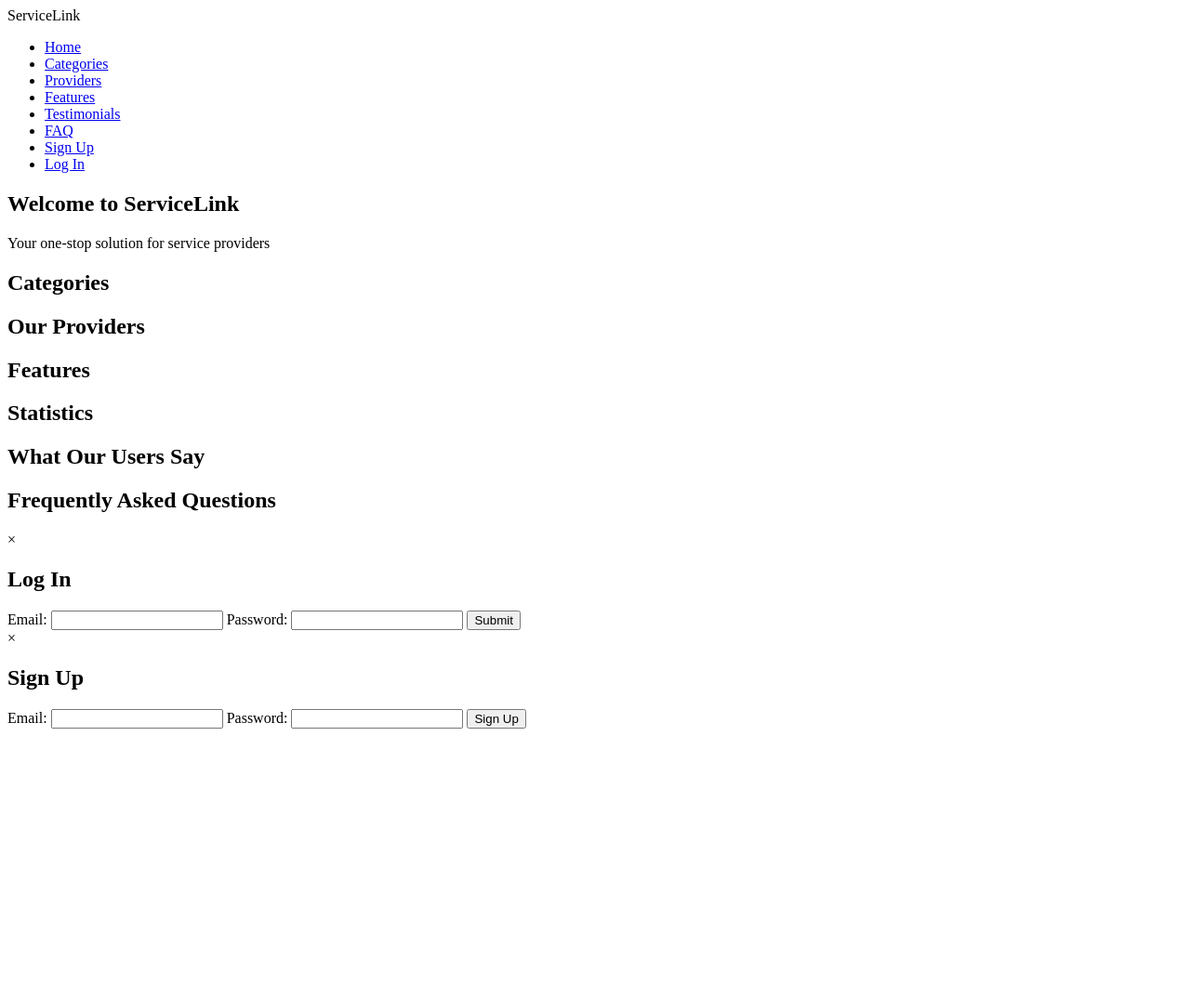
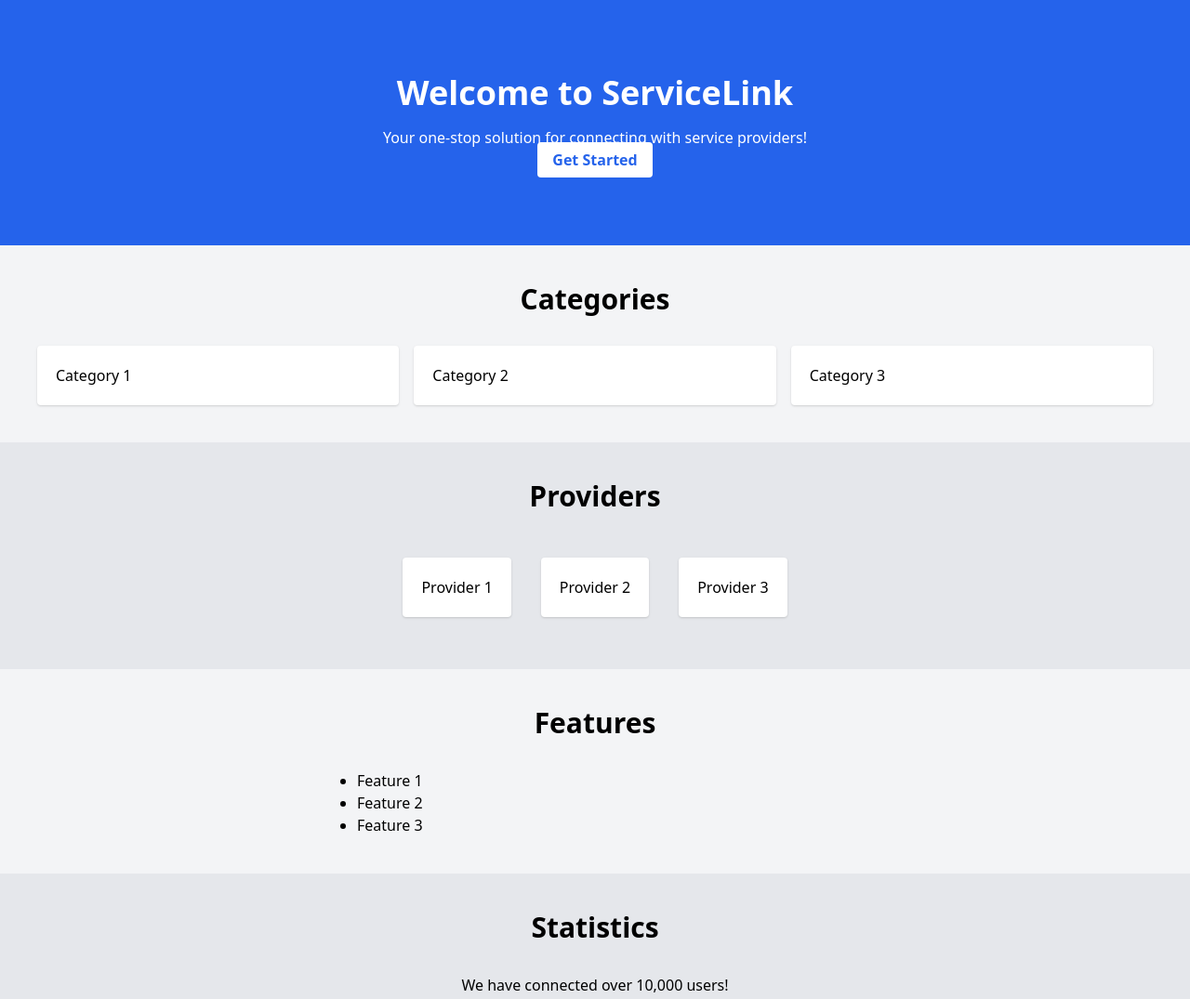
Before and after one commit to Felz-love/ServiceLink, a plain HTML site: page index.html in a window 1280 px wide. Shown: the top 1075 px of the page at 93% size. Before the commit the page ends 800 px from the top, so only its background shows below. Drawn offline with nearby package versions, Linux system fonts and the light colour scheme.

Commit message:
Updated index.html with a complete professional landing page design

```diff
--- a/index.html
+++ b/index.html
@@ -3,114 +3,86 @@
 <head>
     <meta charset="UTF-8">
     <meta name="viewport" content="width=device-width, initial-scale=1.0">
+    <link href="https://cdn.jsdelivr.net/npm/tailwindcss@2.2.19/dist/tailwind.min.css" rel="stylesheet">
     <title>Landing Page</title>
-    <link rel="stylesheet" href="styles.css"> <!-- Link to a CSS file for styles -->
 </head>
-<body>
-
-    <!-- Navbar -->
-    <nav>
-        <div class="logo">ServiceLink</div>
-        <ul>
-            <li><a href="#hero">Home</a></li>
-            <li><a href="#categories">Categories</a></li>
-            <li><a href="#providers">Providers</a></li>
-            <li><a href="#features">Features</a></li>
-            <li><a href="#testimonials">Testimonials</a></li>
-            <li><a href="#faq">FAQ</a></li>
-            <li><a href="#signup" onclick="openModal('signupModal')">Sign Up</a></li>
-            <li><a href="#login" onclick="openModal('loginModal')">Log In</a></li>
-        </ul>
-    </nav>
-
+<body class="bg-gray-100">
     <!-- Hero Section -->
-    <section id="hero">
-        <h1>Welcome to ServiceLink</h1>
-        <p>Your one-stop solution for service providers</p>
+    <section class="bg-blue-600 text-white text-center p-20">
+        <h1 class="text-4xl font-bold">Welcome to ServiceLink</h1>
+        <p class="mt-4">Your one-stop solution for connecting with service providers!</p>
+        <a href="#" class="mt-8 bg-white text-blue-600 font-bold py-2 px-4 rounded">Get Started</a>
     </section>
 
-    <!-- Categories Section -->
-    <section id="categories">
-        <h2>Categories</h2>
-        <div class="category-list">
-            <!-- Categories will be populated here -->
+    <!-- Categories -->
+    <section class="p-10">
+        <h2 class="text-3xl text-center font-bold mb-8">Categories</h2>
+        <div class="grid grid-cols-1 md:grid-cols-3 gap-4">
+            <div class="bg-white p-5 rounded shadow">Category 1</div>
+            <div class="bg-white p-5 rounded shadow">Category 2</div>
+            <div class="bg-white p-5 rounded shadow">Category 3</div>
         </div>
     </section>
 
-    <!-- Providers Section -->
-    <section id="providers">
-        <h2>Our Providers</h2>
-        <div class="provider-list">
-            <!-- Provider details will be populated here -->
+    <!-- Providers -->
+    <section class="p-10 bg-gray-200">
+        <h2 class="text-3xl text-center font-bold mb-8">Providers</h2>
+        <div class="flex flex-wrap justify-center">
+            <div class="bg-white m-4 p-5 rounded shadow">Provider 1</div>
+            <div class="bg-white m-4 p-5 rounded shadow">Provider 2</div>
+            <div class="bg-white m-4 p-5 rounded shadow">Provider 3</div>
         </div>
     </section>
 
-    <!-- Features Section -->
-    <section id="features">
-        <h2>Features</h2>
-        <div class="feature-list">
-            <!-- Features will be listed here -->
+    <!-- Features -->
+    <section class="p-10">
+        <h2 class="text-3xl text-center font-bold mb-8">Features</h2>
+        <ul class="list-disc mx-auto max-w-lg">
+            <li>Feature 1</li>
+            <li>Feature 2</li>
+            <li>Feature 3</li>
+        </ul>
+    </section>
+
+    <!-- Statistics -->
+    <section class="p-10 bg-gray-200">
+        <h2 class="text-3xl text-center font-bold mb-8">Statistics</h2>
+        <p class="text-center">We have connected over 10,000 users!</p>
+    </section>
+
+    <!-- Testimonials -->
+    <section class="p-10">
+        <h2 class="text-3xl text-center font-bold mb-8">Testimonials</h2>
+        <blockquote class="max-w-lg mx-auto text-center italic">"This service has changed my life!" - Happy Customer</blockquote>
+    </section>
+
+    <!-- FAQ -->
+    <section class="p-10 bg-gray-200">
+        <h2 class="text-3xl text-center font-bold mb-8">Frequently Asked Questions</h2>
+        <div class="max-w-lg mx-auto">
+            <details class="mb-4">
+                <summary class="text-lg font-bold">Question 1</summary>
+                <p class="px-4">Answer to question 1.</p>
+            </details>
+            <details class="mb-4">
+                <summary class="text-lg font-bold">Question 2</summary>
+                <p class="px-4">Answer to question 2.</p>
+            </details>
         </div>
     </section>
 
-    <!-- Statistics Section -->
-    <section id="statistics">
-        <h2>Statistics</h2>
-        <div class="statistic-list">
-            <!-- Statistics will be included here -->
+    <!-- Login/Signup Modals -->
+    <div id="auth-modal" class="fixed inset-0 bg-black bg-opacity-50 hidden items-center justify-center">
+        <div class="bg-white p-5 rounded">
+            <h3 class="text-xl font-bold text-center">Login / Signup</h3>
+            <form class="mt-4">
+                <input type="text" placeholder="Email" class="border p-2 w-full mb-4" required>
+                <input type="password" placeholder="Password" class="border p-2 w-full mb-4" required>
+                <div class="text-center">
+                    <button type="submit" class="bg-blue-600 text-white py-2 px-4 rounded">Submit</button>
+                </div>
+            </form>
         </div>
-    </section>
-
-    <!-- Testimonials Section -->
-    <section id="testimonials">
-        <h2>What Our Users Say</h2>
-        <div class="testimonial-list">
-            <!-- Testimonials will be displayed here -->
-        </div>
-    </section>
-
-    <!-- FAQ Section -->
-    <section id="faq">
-        <h2>Frequently Asked Questions</h2>
-        <div class="faq-list">
-            <!-- FAQs will be included here -->
-        </div>
-    </section>
-
-    <!-- Login Modal -->
-    <div id="loginModal" class="modal">
-        <span class="close" onclick="closeModal('loginModal')">&times;</span>
-        <form>
-            <h2>Log In</h2>
-            <label for="loginEmail">Email:</label>
-            <input type="email" id="loginEmail" name="loginEmail" required>
-            <label for="loginPassword">Password:</label>
-            <input type="password" id="loginPassword" name="loginPassword" required>
-            <button type="submit">Submit</button>
-        </form>
     </div>
-
-    <!-- Sign Up Modal -->
-    <div id="signupModal" class="modal">
-        <span class="close" onclick="closeModal('signupModal')">&times;</span>
-        <form>
-            <h2>Sign Up</h2>
-            <label for="signupEmail">Email:</label>
-            <input type="email" id="signupEmail" name="signupEmail" required>
-            <label for="signupPassword">Password:</label>
-            <input type="password" id="signupPassword" name="signupPassword" required>
-            <button type="submit">Sign Up</button>
-        </form>
-    </div>
-
-    <script>
-        function openModal(modalId) {
-            document.getElementById(modalId).style.display = 'block';
-        }
-
-        function closeModal(modalId) {
-            document.getElementById(modalId).style.display = 'none';
-        }
-    </script>
 </body>
 </html>
```
